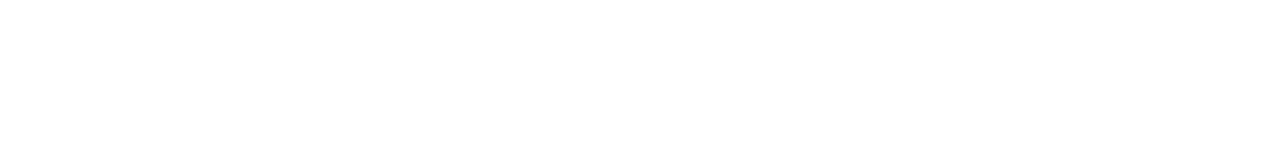
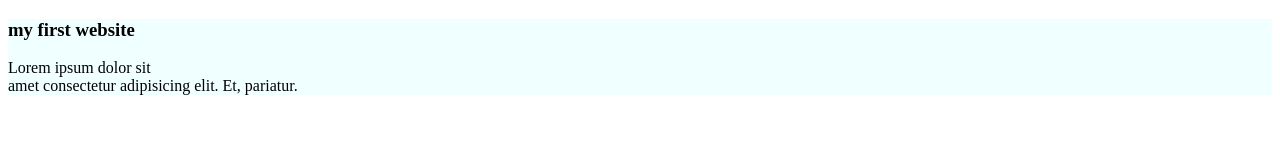
Before and after one commit to abidshibpur/my-simple-website, a plain HTML site: page index.html in a window 1280 px wide. Drawn offline with Linux system fonts and the light colour scheme.

Commit message:
added the first blog

```diff
--- a/index.html
+++ b/index.html
@@ -4,8 +4,14 @@
     <meta charset="UTF-8">
     <meta name="viewport" content="width=device-width, initial-scale=1.0">
     <title>my simple website</title>
+<link rel="stylesheet" href="stylse/blog.css">
+
 </head>
 <body>
+    <div><h3> my first website</h3>
+
+<p>Lorem ipsum dolor sit<br> amet consectetur adipisicing elit. Et, pariatur.</p>
+    </div>
 
 </body>
 </html>
--- /dev/null
+++ b/stylse/blog.css
@@ -0,0 +1,4 @@
+div{
+    background-color: azure;
+    padding: 10;
+}
```
